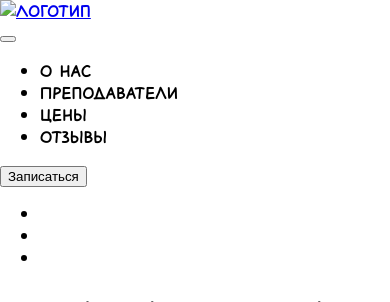
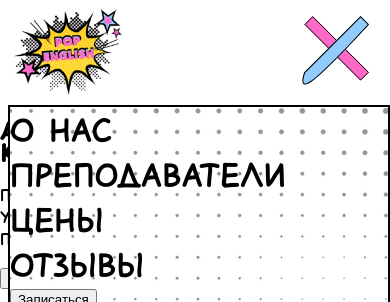
Before and after one commit to tbeketova/English-club-Pop-English, a website: page source/index.html in a window 390 px wide. Both pictures are taken after a click on the button "Открыть меню". Shown: the top 302 px of the page. Drawn offline with nearby package versions, Linux system fonts and the light colour scheme; files that its build step writes are made by us from their sources.

Commit message:
added basic mobile style for header and burger-menu, added js open/close menu

```diff
--- a/source/index.html
+++ b/source/index.html
@@ -10,24 +10,32 @@
   <link rel="manifest" href="manifest.webmanifest">
   <link rel="preload" href="./fonts/nyashasans.woff2" type="font/woff2" as="font" crossorigin="anonymous">
   <link rel="stylesheet" href="./styles/styles.css">
-  <!-- <script src="scripts/index.js" defer></script> -->
 </head>
 <body class="page__body">
   <header class="header">
     <div class="header__box-logo logo">
       <a class="logo__link" href="#" aria-label="Логотип на главной странице">
-        <img class="logo__image logo" src="images/logo-img-mobile.svg" width="33" height="38" alt="Логотип">
+        <img class="logo__image" src="./images/logo-mobile@2x.png" width="136" height="100" alt="Логотип на главной странице английского клуба">
       </a>
     </div>
-    <nav class="header__navigation navigation navigation--closed navigation--nojs">
+    <nav class="header__navigation navigation--closed navigation navigation--nojs">
       <button class="navigation__toggle toggle" type="button">
         <span class="visually-hidden">Открыть меню</span>
       </button>
+      <div class="navigation__wrapper">
         <ul class="navigation__list site-list">
-        <li class="site-list__item">О нас</li>
-        <li class="site-list__item">Преподаватели</li>
-        <li class="site-list__item">Цены</li>
-        <li class="site-list__item">Отзывы</li>
+          <li class="site-list__item">
+            <a href="#">О нас</a>
+          </li>
+          <li class="site-list__item">
+            <a href="#">Преподаватели</a>
+          </li>
+          <li class="site-list__item">
+            <a href="#">Цены</a>
+          </li>
+          <li class="site-list__item">
+            <a href="#">Отзывы</a>
+          </li>
         </ul>
         <button class="navigation__button button" type="submit">Записаться</button>
         <div class="navigation__social social">
@@ -42,6 +50,7 @@
               <span class="visually-hidden">Вконтакте</span>
             </li>
           </ul>
+        </div>
       </div>
     </nav>
   </header>
@@ -268,5 +277,6 @@
       </div>
     </div>
   </footer>
+  <script src="scripts/index.js" defer></script>
 </body>
 </html>
--- a/source/scripts/index.js
+++ b/source/scripts/index.js
@@ -1,15 +1,14 @@
+const btnToggle = document.querySelector('.toggle');
 const nav = document.querySelector('.navigation');
-const navToggle = document.querySelector('.navigation__toggle');
+
 nav.classList.remove('navigation--nojs');
 
-navToggle.addEventListener('click', () => {
-  //console.log('Кнопка нажата');
-  if (nav.classList.contains('navigation--closed')) {
+btnToggle.addEventListener('click', () => {
+  if(nav.classList.contains('navigation--closed')) {
     nav.classList.remove('navigation--closed');
     nav.classList.add('navigation--opened');
   } else {
     nav.classList.add('navigation--closed');
     nav.classList.remove('navigation--opened');
   }
-  //console.log(nav.classList);
 });
--- /dev/null
+++ b/source/styles/blocks/header.scss
@@ -0,0 +1,20 @@
+.header {
+  /* min-height: 100px; */
+  background-color: $light;
+  display: flex;
+  flex-direction: column;
+  position: relative;
+}
+
+.header__box-logo {
+  width: 136px;
+  height: 100px;
+  position: absolute;
+  top: -16px;
+}
+
+.header__navigation {
+  margin-top: 100px;
+  align-self: flex-end;
+  z-index: 5;
+}
--- /dev/null
+++ b/source/styles/blocks/logo.scss
@@ -0,0 +1,3 @@
+.logo__link {
+  /* ... */
+}
--- /dev/null
+++ b/source/styles/blocks/navigation.scss
@@ -0,0 +1,64 @@
+.navigation {
+  /* width: 382px;
+  min-height: 572px;
+  background-image: url("./../../images/decor/header-bg-nav-mobile@1x.png");
+  background-repeat: no-repeat;
+  border: 2px solid $base-color-text; */
+}
+
+.navigation__wrapper {
+  width: 382px;
+  min-height: 572px;
+  background-image: url("./../../images/decor/header-bg-nav-mobile@1x.png");
+  background-repeat: no-repeat;
+  border: 2px solid $base-color-text;
+}
+
+.navigation__list {
+  margin: 0;
+  padding: 0;
+  list-style-type: none;
+  width: 382px;
+}
+
+.navigation__toggle {
+  position: absolute;
+  top: 24px;
+  right: 20px;
+}
+
+.navigation--closed .toggle {
+  width: 80px;
+  height: 52px;
+  background-image: url("../../icons/button-toggle.svg");
+  background-repeat: no-repeat;
+  background-size: 80px 52px;
+}
+
+.navigation--closed .navigation__wrapper {
+  display: none;
+}
+
+.navigation--opened .navigation__wrapper {
+  display: block;
+  position: absolute;
+  top: 105px;
+  right: 0;
+}
+
+.navigation--opened .toggle {
+  width: 72px;
+  height: 72px;
+  top: 16px;
+  background-image: url("../../icons/close-toggle.svg");
+  background-repeat: no-repeat;
+  background-size: 72px 72px;
+}
+
+.navigation--nojs .toggle {
+  display: none;
+}
+
+.navigation--nojs .navigation__wrapper {
+  display: block;
+}
--- /dev/null
+++ b/source/styles/blocks/site-list.scss
@@ -0,0 +1,10 @@
+.site-list {
+  background-color: transparent;
+}
+
+.site-list__item a {
+  text-decoration: none;
+  font-size: 32px;
+  line-height: 45px;
+  color: $base-color-text;
+}
--- /dev/null
+++ b/source/styles/blocks/toggle.scss
@@ -0,0 +1,7 @@
+.toggle {
+  width: 80px;
+  height: 52px;
+  border: none;
+  background-color: transparent;
+  padding: 0;
+}
--- a/source/styles/styles.scss
+++ b/source/styles/styles.scss
@@ -6,3 +6,8 @@
 @import "./common/visually-hidden.scss";
 
 /* BLOCKS */
+@import "./blocks/header.scss";
+@import "./blocks/logo.scss";
+@import "./blocks/navigation.scss";
+@import "./blocks/toggle.scss";
+@import "./blocks/site-list.scss";
```
Lines whose indentation alone changed are shown as unchanged.
